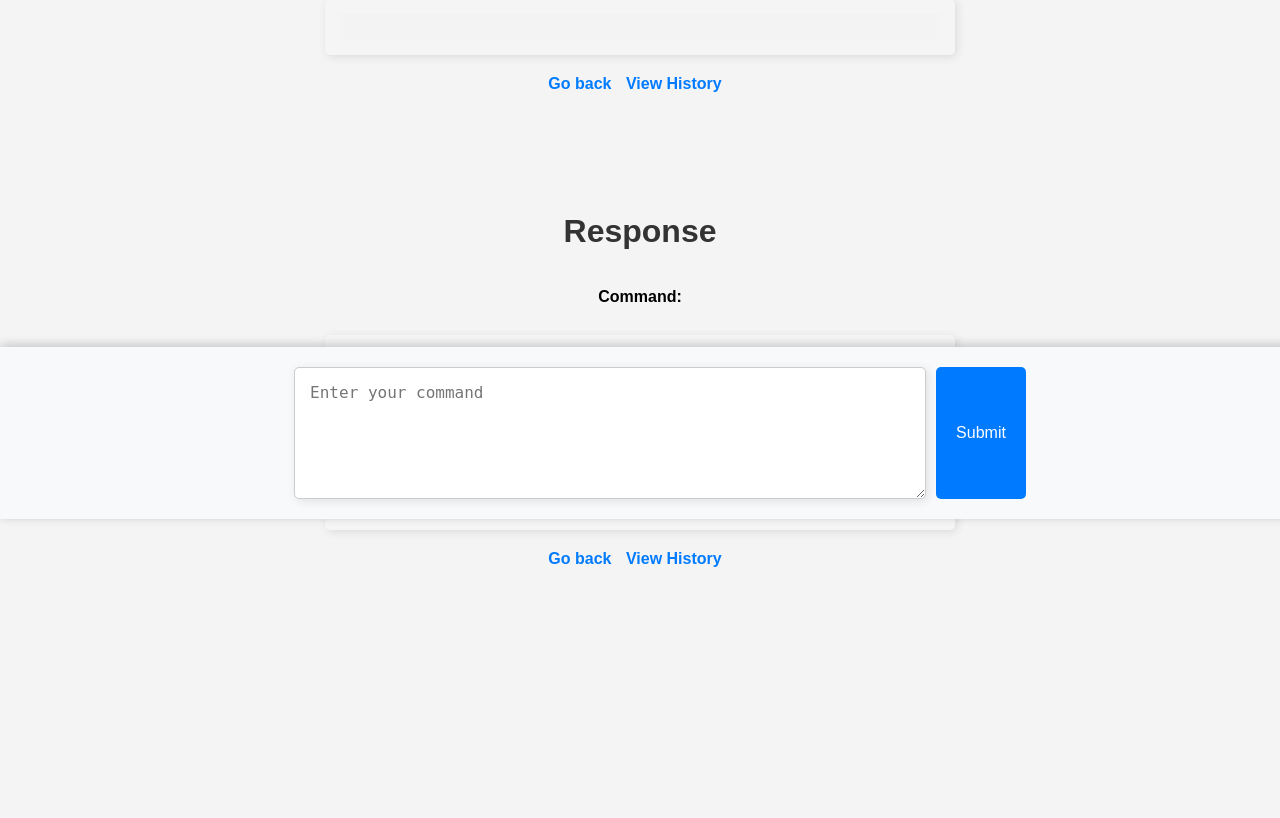
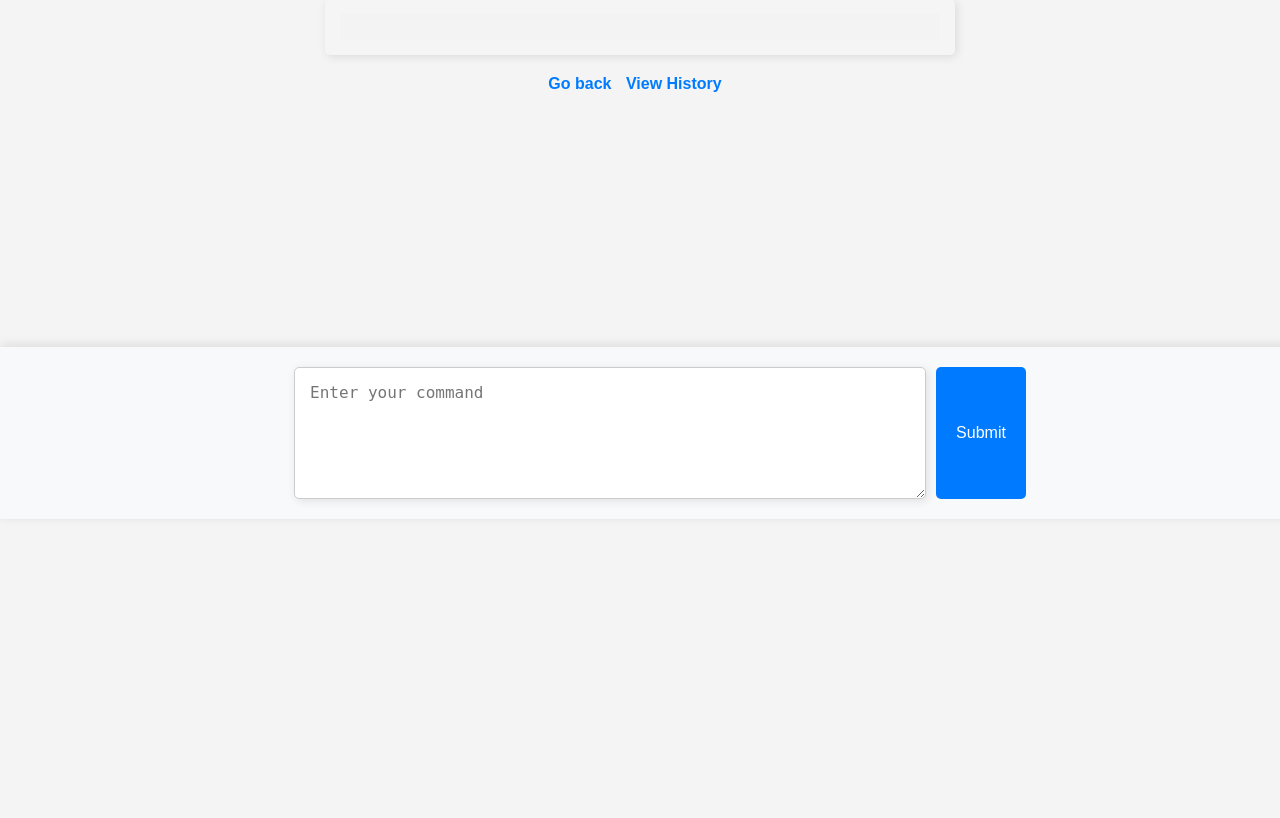
Before and after one commit to varshith-kalwa/demo, a Flask app: template templates/response.html in a window 1280 px wide. Shown: the part 281-1099 px from the top of the page. After the commit the page ends 780 px from the top, so only its background shows below. Run offline with Flask 3, Linux system fonts and the light colour scheme; the template is opened without the code that fills it, so the values that code supplies are empty; some libraries are stand-ins or nearby versions.

Commit message:
Update response.html

```diff
--- a/templates/response.html
+++ b/templates/response.html
@@ -138,143 +138,3 @@
     <script>hljs.highlightAll();</script>
 </body>
 </html>
-<!DOCTYPE html>
-<html lang="en">
-<head>
-    <meta charset="UTF-8">
-    <meta name="viewport" content="width=device-width, initial-scale=1.0">
-    <title>Response</title>
-    <link rel="stylesheet" href="https://cdnjs.cloudflare.com/ajax/libs/highlight.js/11.8.0/styles/default.min.css">
-    <style>
-        body {
-            font-family: Arial, sans-serif;
-            background-color: #f4f4f4;
-            margin: 0;
-            padding: 0;
-            display: flex;
-            flex-direction: column;
-            justify-content: flex-start;
-            min-height: 100vh;
-        }
-
-        h1 {
-            color: #333;
-            text-align: center;
-            margin-top: 20px;
-        }
-
-        #response-container {
-            display: flex;
-            flex-direction: column;
-            align-items: center;
-            width: 100%;
-            padding-bottom: 100px; /* Prevent content from being hidden behind the fixed textarea */
-        }
-
-        pre {
-            background-color: #f5f5f5;
-            padding: 15px;
-            border-radius: 5px;
-            overflow: auto;
-            width: 80%;
-            max-height: 400px;
-            max-width: 600px;
-            box-shadow: 2px 2px 10px rgba(0, 0, 0, 0.1);
-            margin-bottom: 20px;
-            white-space: pre-wrap; /* Enable text wrapping */
-            word-wrap: break-word; /* Break long words */
-        }
-
-        code {
-            font-family: monospace;
-        }
-
-        form {
-            position: fixed;
-            bottom: 0;
-            left: 0;
-            width: 100%;
-            background-color: #f8f9fa;
-            padding: 20px;
-            box-shadow: 0px -2px 10px rgba(0, 0, 0, 0.1);
-            display: flex;
-            justify-content: center;
-        }
-
-        textarea {
-            width: 80%;
-            max-width: 600px;
-            padding: 15px;
-            font-size: 16px;
-            border: 1px solid #ccc;
-            border-radius: 5px;
-            box-shadow: 2px 2px 10px rgba(0, 0, 0, 0.1);
-            min-height: 100px;
-            resize: vertical;
-        }
-
-        textarea:focus {
-            border-color: #007bff;
-            outline: none;
-        }
-
-        button {
-            padding: 15px 20px;
-            font-size: 16px;
-            color: #fff;
-            background-color: #007bff;
-            border: none;
-            border-radius: 5px;
-            cursor: pointer;
-            transition: background-color 0.3s;
-            margin-left: 10px;
-        }
-
-        button:hover {
-            background-color: #0056b3;
-        }
-
-        a {
-            text-decoration: none;
-            color: #007bff;
-            font-weight: bold;
-            margin-right: 10px;
-        }
-
-        a:hover {
-            text-decoration: underline;
-        }
-
-        /* Ensure the body has enough space to scroll */
-        body {
-            padding-bottom: 150px; /* Add padding to ensure the last content isn't cut off */
-        }
-    </style>
-</head>
-<body>
-
-    <h1>Response</h1>
-
-    <div id="response-container">
-        <p><strong>Command:</strong> </p>
-        <pre><code>{{ command }}</code></pre>
-        <p><strong>Response:</strong></p>
-        <pre><code>{{ response|safe }}</code></pre>
-
-        <div>
-            <a href="/">Go back</a>
-            <a href="/history">View History</a>
-        </div>
-    </div>
-
-    <!-- Fixed form at the bottom -->
-    <form action="/command" method="post">
-        <textarea name="command" placeholder="Enter your command" required></textarea>
-        <button type="submit">Submit</button>
-    </form>
-
-    <!-- Highlight.js script for syntax highlighting -->
-    <script src="https://cdnjs.cloudflare.com/ajax/libs/highlight.js/11.8.0/highlight.min.js"></script>
-    <script>hljs.highlightAll();</script>
-</body>
-</html>
```
